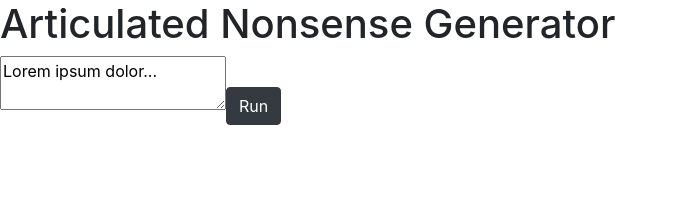
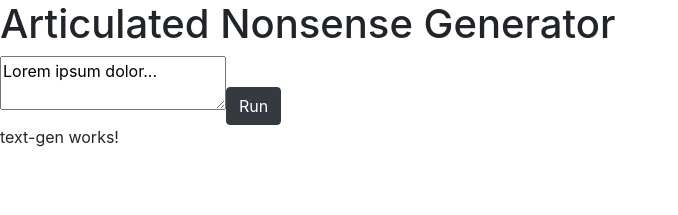
Before and after one commit to adiguno/Articulated-Nonsense, an Angular app in the folder articulated-nonsense/: page / in a window 1280 px wide. Shown: the top 215 px of the page, without its empty margins (0-678 px from the left). Built offline with nearby package versions, Linux system fonts and the light colour scheme.

Commit message:
added new text-gen comp to app.comp

```diff
--- a/articulated-nonsense/src/app/app.component.html
+++ b/articulated-nonsense/src/app/app.component.html
@@ -1,3 +1,5 @@
 <h1>Articulated Nonsense Generator</h1>
 <textarea>Lorem ipsum dolor...</textarea>
 <button class="btn btn-dark">Run</button>
+
+<app-text-gen></app-text-gen>
--- a/articulated-nonsense/src/app/app.module.ts
+++ b/articulated-nonsense/src/app/app.module.ts
@@ -3,10 +3,12 @@ import { NgModule } from '@angular/core';
 
 import { AppRoutingModule } from './app-routing.module';
 import { AppComponent } from './app.component';
+import { TextGenComponent } from './text-gen/text-gen.component';
 
 @NgModule({
   declarations: [
-    AppComponent
+    AppComponent,
+    TextGenComponent
   ],
   imports: [
     BrowserModule,
--- /dev/null
+++ b/articulated-nonsense/src/app/text-gen/text-gen.component.html
@@ -0,0 +1 @@
+<p>text-gen works!</p>
--- /dev/null
+++ b/articulated-nonsense/src/app/text-gen/text-gen.component.ts
@@ -0,0 +1,15 @@
+import { Component, OnInit } from '@angular/core';
+
+@Component({
+  selector: 'app-text-gen',
+  templateUrl: './text-gen.component.html',
+  styleUrls: ['./text-gen.component.css']
+})
+export class TextGenComponent implements OnInit {
+
+  constructor() { }
+
+  ngOnInit(): void {
+  }
+
+}
```
Also changed, not shown: articulated-nonsense/src/app/text-gen/text-gen.component.css (added), 1 other file (tests, documents, lock files or other folders).
